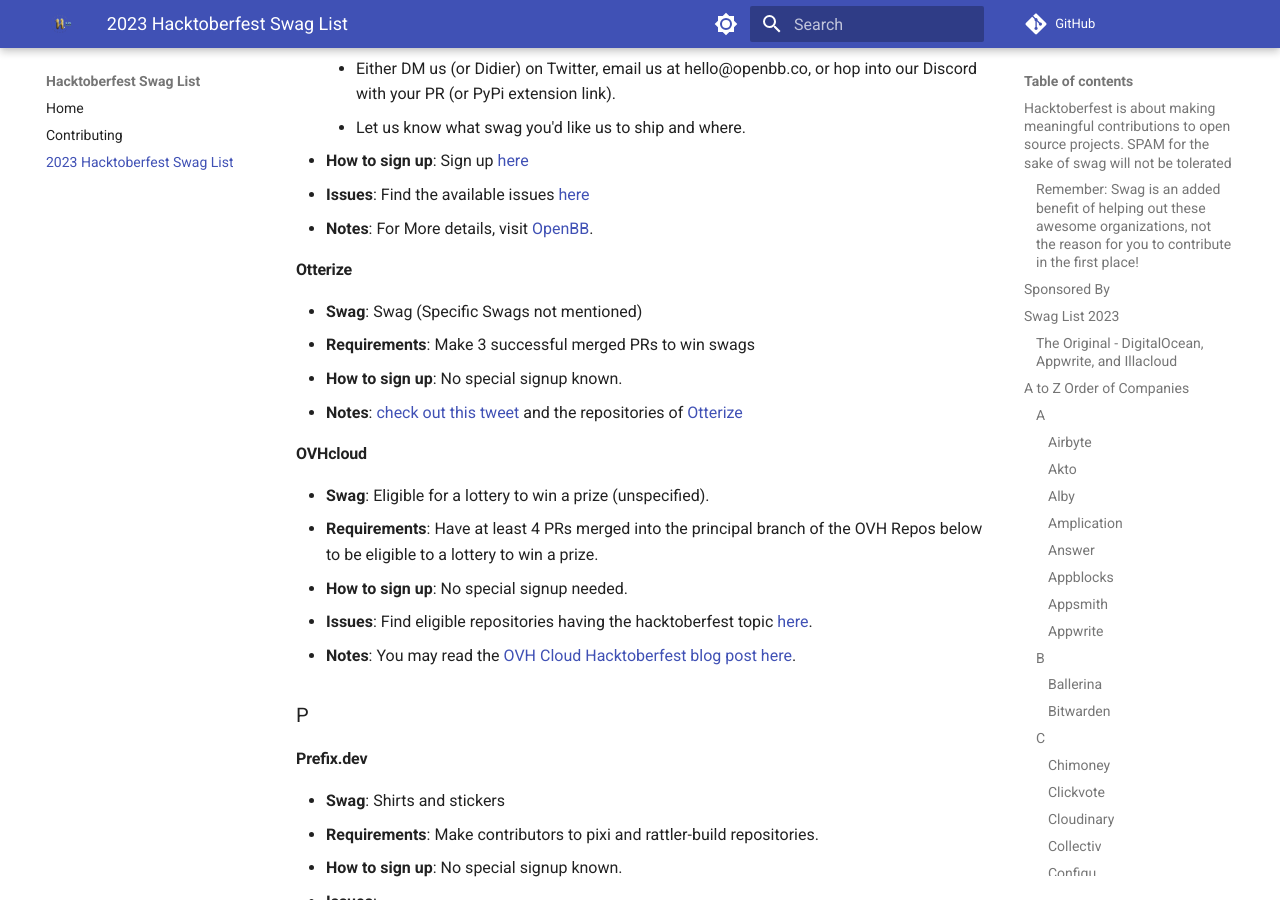
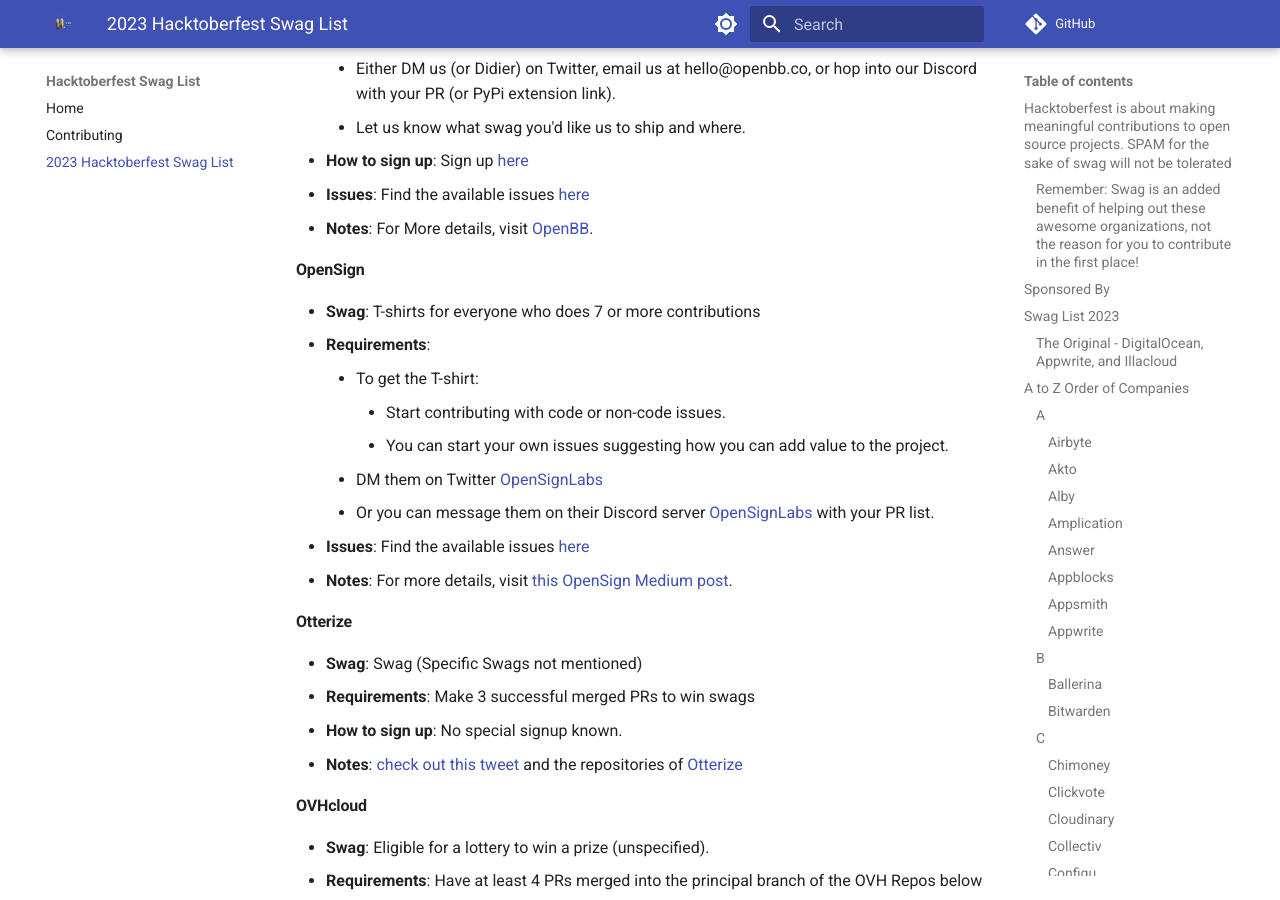
Before and after one commit to crweiner/hacktoberfest-swag-list, an MkDocs documentation site: the page built from docs/list.md, in a window 1280 px wide and 900 px high, scrolled down 16766 px. Built offline with MkDocs 1.6.1 and Material for MkDocs 9.7.7, drawn with Linux system fonts in a browser that asks for light colours; plug-ins that fetch from the network failed and are left out; comment, search, counter and statistics services are not loaded.

Commit message:
Add OpenSign to list.md (#855)
* Add OpenSign to list.md

* Update OpenSign

---------

Co-authored-by: Chandler Weiner <chandler@chandlerweiner.com>

```diff
--- a/docs/list.md
+++ b/docs/list.md
@@ -548,6 +548,18 @@
 - **Issues**: Find the available issues [here](https://github.com/OpenBB-finance/OpenBBTerminal/issues)
 - **Notes**: For More details, visit [OpenBB](https://openbb.co/blog/hacktoberfest-join-us-in-celebrating-open-source).
 
+#### **OpenSign**
+
+- **Swag**: T-shirts for everyone who does 7 or more contributions
+- **Requirements**:
+    - To get the T-shirt:
+        - Start contributing with code or non-code issues.
+        - You can start your own issues suggesting how you can add value to the project.
+    - DM them on Twitter [OpenSignLabs](https://twitter.com/opensignlabs)
+    - Or you can message them on their Discord server [OpenSignLabs](https://discord.com/invite/xe9TDuyAyj) with your PR list.
+- **Issues**: Find the available issues [here](https://github.com/opensignlabs/opensign/issues)
+- **Notes**: For more details, visit [this OpenSign Medium post](https://nxglabs.medium.com/announcing-swag-rewards-for-opensign-contributors-716bbd2ab0b1).
+
 #### **Otterize**
 
 - **Swag**: Swag (Specific Swags not mentioned)
```
